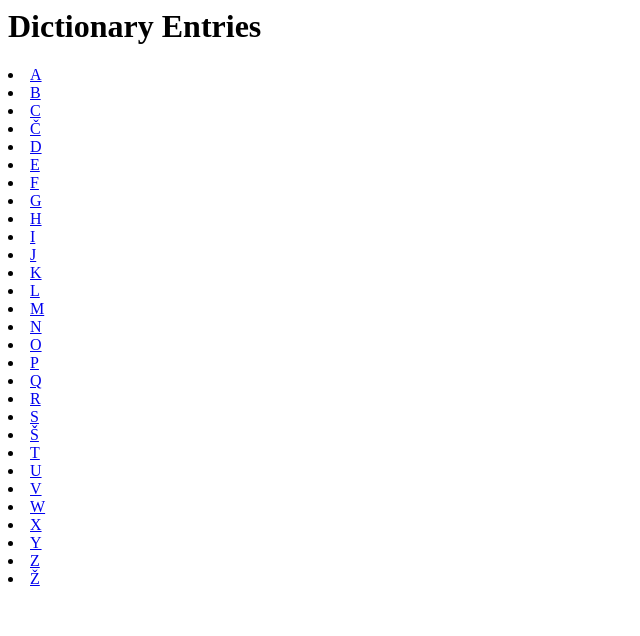
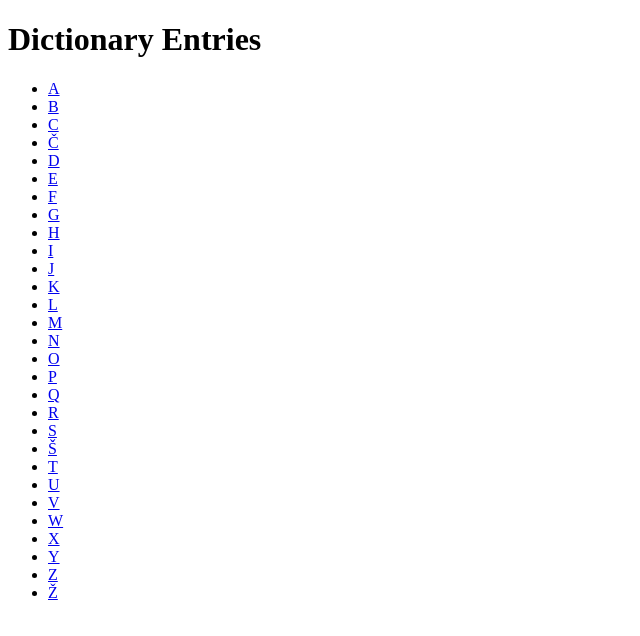
Before and after one commit to samiddhi/SloDictGen, a plain HTML site: page index.html in a window 1280 px wide. Shown: the whole page, without its empty margins (0-640 px from the left). Drawn offline with Linux system fonts and the light colour scheme.

Commit message:
Update index.html

```diff
--- a/index.html
+++ b/index.html
@@ -1,5 +1,17 @@
+<!DOCTYPE html>
+<html lang="en">
+<head>
+    <meta charset="UTF-8">
+    <meta name="viewport" content="width=device-width, initial-scale=1.0">
+    <title>Dictionary Entries</title>
+    <link rel="stylesheet" href="styles.css">
+</head>
+<body>
+    <header>
         <h1>Dictionary Entries</h1>
-
+    </header>
+    <nav class="menu">
+        <ul>
           <li class="masthead__menu-item"><a href="https://uncle-ayiro.github.io/SloDictGen/data/HTML/SSKJ_entries_html/Letter_a.html">A</a></li>
           <li class="masthead__menu-item"><a href="https://uncle-ayiro.github.io/SloDictGen/data/HTML/SSKJ_entries_html/Letter_b.html">B</a></li>
           <li class="masthead__menu-item"><a href="https://uncle-ayiro.github.io/SloDictGen/data/HTML/SSKJ_entries_html/Letter_c.html">C</a></li>
@@ -29,3 +41,7 @@
           <li class="masthead__menu-item"><a href="https://uncle-ayiro.github.io/SloDictGen/data/HTML/SSKJ_entries_html/Letter_y.html">Y</a></li>
           <li class="masthead__menu-item"><a href="https://uncle-ayiro.github.io/SloDictGen/data/HTML/SSKJ_entries_html/Letter_z.html">Z</a></li>
           <li class="masthead__menu-item"><a href="https://uncle-ayiro.github.io/SloDictGen/data/HTML/SSKJ_entries_html/Letter_ž.html">Ž</a></li>
+        </ul>
+    </nav>
+</body>
+</html>
```
Lines whose indentation alone changed are shown as unchanged.
